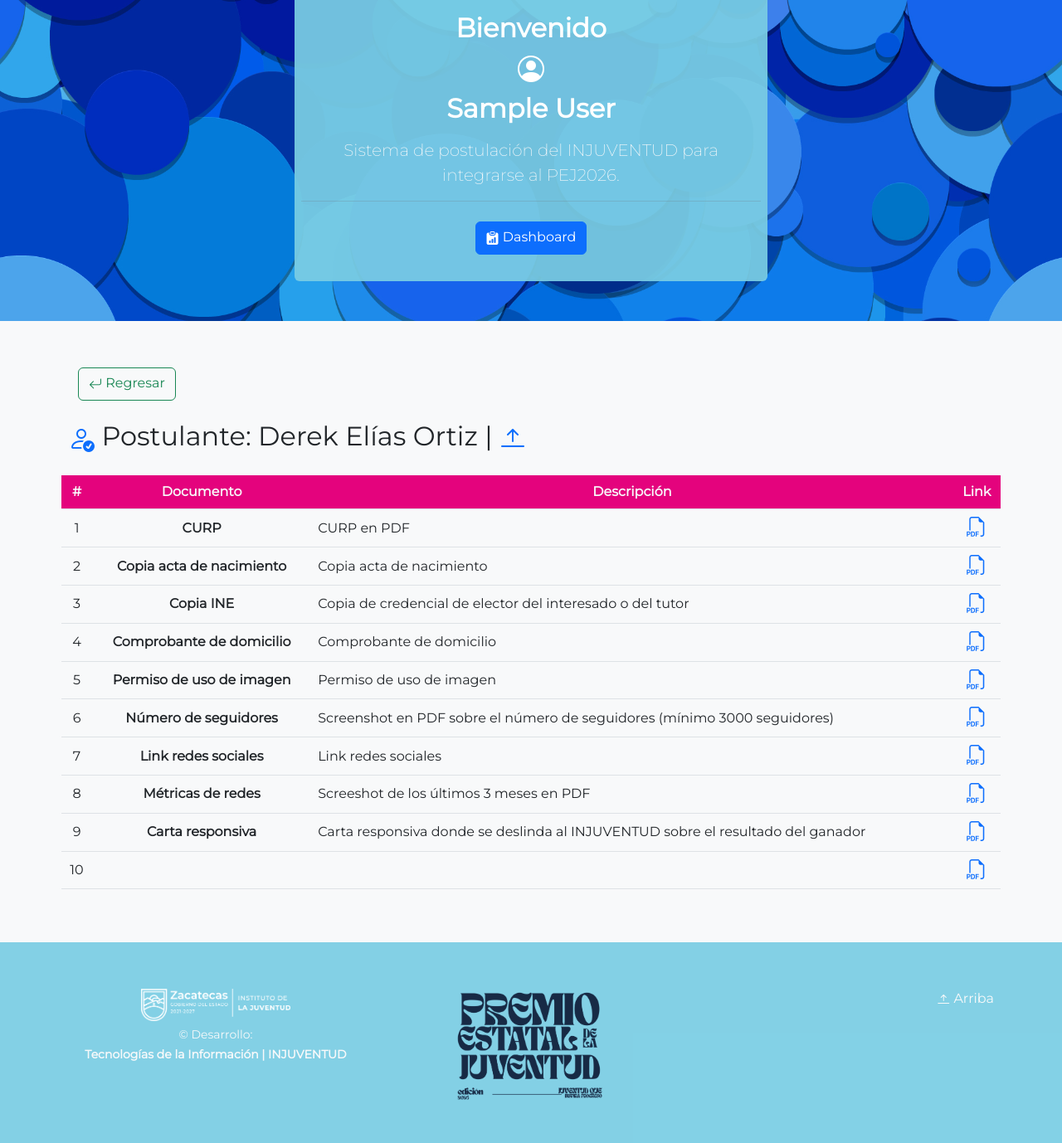
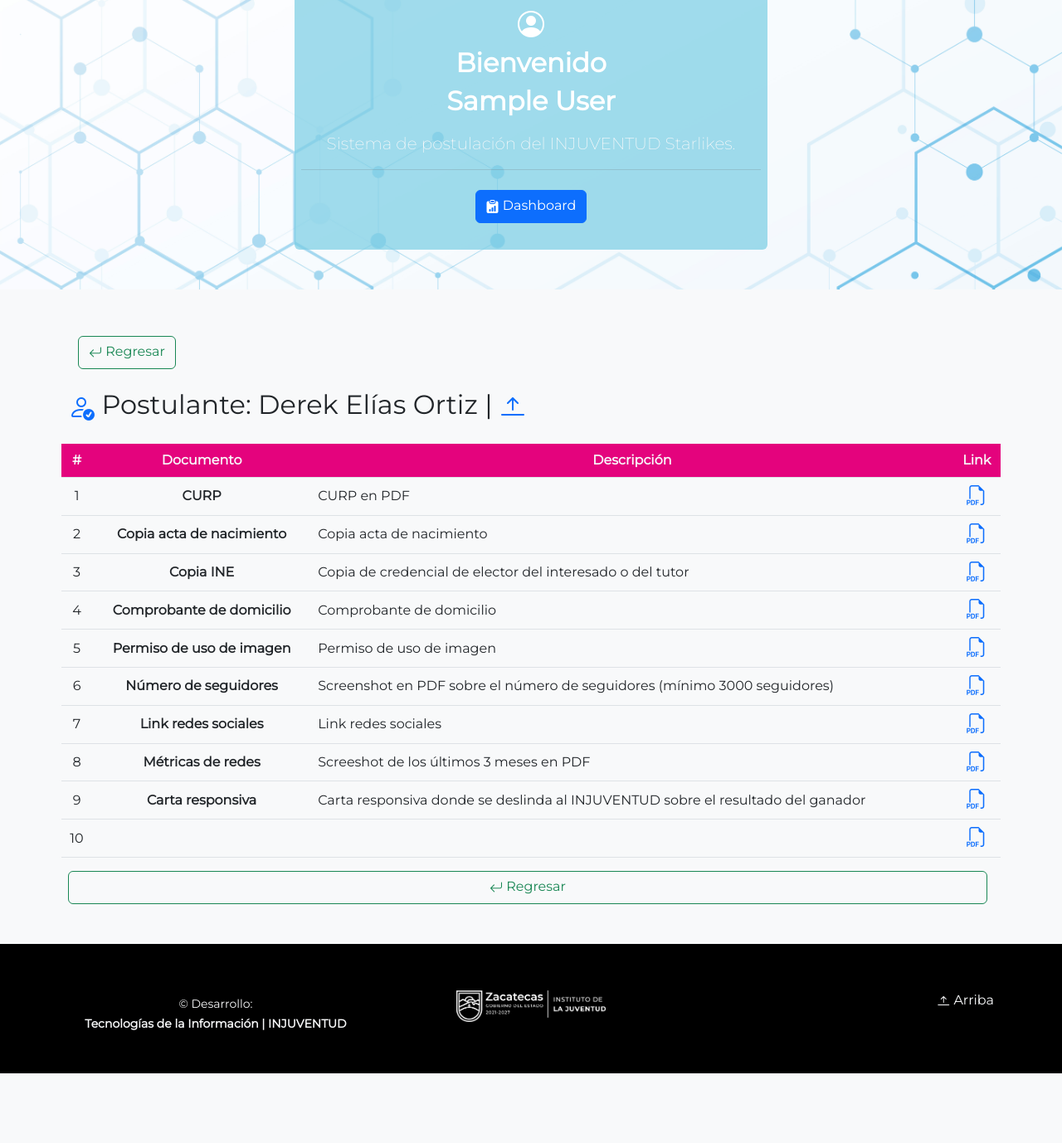
Before and after one commit to jesusrlv/straLikes, a PHP site: page /sistema/admin/listado_docs.php?id=651 in a window 1280 px wide. Shown: the part 534-1912 px from the top of the page at 83% size. After the commit the page ends 1828 px from the top, so only its background shows below. Run offline with PHP 8.4, Linux system fonts and the light colour scheme; the visitor is signed in with stand-in values (Sample User, id 1); data comes from the database, SQL or seed files in the repository; data that the repository does not hold is empty.

Commit message:
perfil de admin listo

```diff
--- a/sistema/admin/index_completados.php
+++ b/sistema/admin/index_completados.php
@@ -217,7 +217,7 @@ $perfil = $_SESSION['perfil'];
       <div class="row">
         <div class="col-sm-3 col-md-6 col-lg-4 mt-2">
           <p class="mb-0 mt-1 text-center"><small>&copy; Desarrollo:<br> <strong class="text-light">Tecnologías de la Información | INJUVENTUD</strong></small></p>
-          <!-- <p class="mb-0 text-center"><small><a href="/" style="text-decoration: none;" class="text-light">Gobierno del estado de Zacatecas</a>.</small></p> -->
+
         </div>
         <div class="col-sm-3 col-md-6 col-lg-4 mt-2 text-center">
           <img src="../../img/logo_white_02.png"  width="180" alt="">
--- a/sistema/admin/index_general.php
+++ b/sistema/admin/index_general.php
@@ -216,8 +216,6 @@ $perfil = $_SESSION['perfil'];
     </div>
   </div>
 
-
-
 </main>
 
 <footer class="text-light py-5 bg-dark">
@@ -226,7 +224,6 @@ $perfil = $_SESSION['perfil'];
       <div class="row">
         <div class="col-sm-3 col-md-6 col-lg-4 mt-2">
           <p class="mb-0 mt-1 text-center"><small>&copy; Desarrollo:<br> <strong class="text-light">Tecnologías de la Información | INJUVENTUD</strong></small></p>
-          <!-- <p class="mb-0 text-center"><small><a href="/" style="text-decoration: none;" class="text-light">Gobierno del estado de Zacatecas</a>.</small></p> -->
         </div>
         <div class="col-sm-3 col-md-6 col-lg-4 mt-2 text-center">
           <img src="../../img/logo_white_02.png" width="180" alt="">
@@ -274,5 +271,3 @@ $(document).ready(function () {
         });
     });
 </script>
-
-<!-- modal datos visualizar -->
--- a/sistema/admin/listado_docs.php
+++ b/sistema/admin/listado_docs.php
@@ -14,10 +14,10 @@ include('query/name.php');
     <meta charset="utf-8">
     <meta name="viewport" content="width=device-width, initial-scale=1">
     <meta name="description" content="">
-    <meta name="INJUVENTUD" content="PEJ2026">
+    <meta name="INJUVENTUD" content="Starlikes">
     <meta name="" content="">
     <link rel="icon" type="image/png" href="../../img/icon.ico" sizes="22x21">
-    <title>Perfil Admin | PEJ2026</title>
+    <title>Perfil Admin | Starlikes</title>
 
     <link rel="canonical" href="https://getbootstrap.com/docs/5.3/examples/album/">
 
@@ -27,7 +27,6 @@ include('query/name.php');
     <script src="https://code.jquery.com/jquery-3.6.3.js" integrity="sha256-nQLuAZGRRcILA+6dMBOvcRh5Pe310sBpanc6+QBmyVM=" crossorigin="anonymous"></script>
 
     <script src="../../js/files.js"></script>
-    <!-- <script src="../../js/index.js"></script> -->
 
      <!-- type font -->
      <link rel="preconnect" href="https://fonts.googleapis.com">
@@ -42,16 +41,14 @@ include('query/name.php');
         font-family: 'Montserrat', sans-serif;
       }
       #colorRounded{
-        background-color: rgba(122, 205, 228, 0.929);
+        background-color: rgba(122, 205, 228, 0.7);
       }
       #imgPortrait{
-        background-image: url('../../img/fondo_pej2026.jpg');
-
+        background-image: url('../../img/fondo_starlikes.jpg');
         object-fit: cover;
         background-position: auto 100%; /* Center the image */
         background-repeat: repeat;
         background-size: 100% auto; /* Resize the background image to cover the entire container */
-        /* background-position: center; */
         width:100%;
         height:100%;
       }
@@ -108,13 +105,7 @@ include('query/name.php');
       }
       /* buttons hover */
 
-      /* #botonesFiles:hover {
 
-        box-shadow: 0 10px 20px rgba(0,0,0,.1), 0 4px 8px rgba(0,0,0,.06);
-        transform: scale(1.03);
-        transition: width 0.8s, height 0.8s, transform 0.3s;
-
-      } */
       .card{
         box-shadow: 0 6px 10px rgba(0,0,0,.08), 0 0 6px rgba(0,0,0,.05);
       }
@@ -148,8 +139,6 @@ include('query/name.php');
         }
       }
     </style>
-
-
   </head>
   <body>
 
@@ -159,7 +148,7 @@ include('query/name.php');
     <div class="container">
       <a href="#" class="navbar-brand d-flex align-items-center">
         <img src="../../img/logo_injuventud_0.png" width="20" alt="" class="me-1">
-        <strong class="text-light" id="texto_">ADMINISTRADOR |  PEJ2026</strong>
+        <strong class="text-light" id="texto_">ADMINISTRADOR |  Starlikes</strong>
       </a>
       <a href="prcd/sort.php" type="button" class="btn btn-sm btn-outline-light"><i class="bi bi-door-open"></i> Salir</a>
     </div>
@@ -169,15 +158,14 @@ include('query/name.php');
 <main id="imgPortrait">
 
 <section class="text-center container">
-    <!-- <div class="row py-lg-5"  style="background-image: url('../../img/logo_consejo_05.png')"> -->
     <div class="row py-lg-5" >
       <div class="col-lg-6 col-md-8 mx-auto rounded p-2" id="colorRounded">
-        <h1 class="fw-light"><img src="../../img/logo_pej2025_01.png" alt="" width="100%" style="padding:10px; border-radius: 15px;"></h1>
+        <h1 class="fw-light"><img src="../../img/starlikes.png" alt="" width="100%" style="padding:10px; border-radius: 15px;"></h1>
+        <h2 class="fw-bold" style="color:white"><i class="bi bi-person-circle"></i></h2>
         <h2 class="fw-bold" style="color:white">Bienvenido</h2>
-        <h2 class="fw-bold" style="color:white"><i class="bi bi-person-circle"></i></h2>
         <h2 class="fw-bold" style="color:white"><?php echo $nombre ?></h2>
         <p id="resultSpan"></p>
-        <p class="lead text-light mt-2">Sistema de postulación del INJUVENTUD para integrarse al PEJ2026.</p>
+        <p class="lead text-light mt-2">Sistema de postulación del INJUVENTUD Starlikes.</p>
         <p>
           <hr class="text-secondary">
           <a href="#seccion_convocatoria" class="btn btn-primary my-2"><i class="bi bi-clipboard-data-fill"></i> Dashboard</a>
@@ -222,24 +210,23 @@ include('query/name.php');
         </table>
 
       </div><!-- row -->
+      <div class="d-grid gap-2">
+        <a href="javascript:history.back()" class="btn btn-outline-success me-2" type="button"><i class="bi bi-arrow-return-left"></i> Regresar</a>
+      </div>
     </div>
   </div>
-
-
-
 </main>
 
-<footer class="text-light py-5" style="background-color: rgba(122, 205, 228, 0.929)">
+<footer class="text-light py-5 bg-black" style="background-color: rgba(122, 205, 228, 0.929)">
   <div class="container">
     <div>
       <div class="row">
         <div class="col-sm-3 col-md-6 col-lg-4 mt-2">
-          <p class="mb-0 text-center"><img src="../../img/logo_white_02.png"  width="180" alt=""></p>
           <p class="mb-0 mt-1 text-center"><small>&copy; Desarrollo:<br> <strong class="text-light">Tecnologías de la Información | INJUVENTUD</strong></small></p>
-          <!-- <p class="mb-0 text-center"><small><a href="/" style="text-decoration: none;" class="text-light">Gobierno del estado de Zacatecas</a>.</small></p> -->
+
         </div>
         <div class="col-sm-3 col-md-6 col-lg-4 mt-2 text-center">
-              <img src="../../img/logo_pej2025_01.png" width="180" alt="">
+              <img src="../../img/logo_white_02.png"  width="180" alt="">
         </div>
         <div class="col-sm-3 col-md-6 col-lg-4 mt-2">
           <p class="float-end mb-1 text-center">
--- a/sistema/admin/query/lista_postulantes_completados2.php
+++ b/sistema/admin/query/lista_postulantes_completados2.php
@@ -11,7 +11,7 @@ $i = 0;
 while($rowCategoria=$resultadoCategorias->fetch_assoc()){
     $categoria = $rowCategoria['id'];
 
-    // 🔹 Contador participantes con 11 documentos
+    // 🔹 Contador participantes con 10 documentos
     $sqlCount = "
         SELECT u.id
         FROM usr u
@@ -19,7 +19,7 @@ while($rowCategoria=$resultadoCategorias->fetch_assoc()){
         WHERE u.categoria = '$categoria'
         AND u.perfil = 1
         GROUP BY u.id
-        HAVING COUNT(d.id_ext) = 11
+        HAVING COUNT(d.id_ext) = 10
     ";
     $resultCount = $conn->query($sqlCount);
     $total = $resultCount ? $resultCount->num_rows : 0;
@@ -79,7 +79,7 @@ while($rowCategoria=$resultadoCategorias->fetch_assoc()){
         $resultadoDoc = $conn->query($sqlDoc);
         $noDocs=$resultadoDoc->num_rows;
 
-        if($noDocs == 11){
+        if($noDocs == 10){
             $x++;
 
             echo '
--- a/sistema/admin/query/lista_postulantes_general2.php
+++ b/sistema/admin/query/lista_postulantes_general2.php
@@ -100,7 +100,7 @@ while($rowCategoria = $resultadoCategorias->fetch_assoc()){
                 ';
         if ($noDocs == 0) {
             echo '<span class="badge bg-danger">'.$noDocs.'</span>';
-        } else if ($noDocs < 11 && $noDocs > 0) {
+        } else if ($noDocs < 10 && $noDocs > 0) {
             echo '<span class="badge bg-warning">'.$noDocs.'</span>';
         }
         else {
--- a/sistema/admin/query/lista_postulantes_no_completados2.php
+++ b/sistema/admin/query/lista_postulantes_no_completados2.php
@@ -19,7 +19,7 @@ while($rowCategoria=$resultadoCategorias->fetch_assoc()){
         WHERE u.categoria = '$categoria'
         AND u.perfil = 1
         GROUP BY u.id
-        HAVING COUNT(d.id_ext) < 11
+        HAVING COUNT(d.id_ext) < 10
     ";
     $resultCount = $conn->query($sqlCount);
     $total = $resultCount ? $resultCount->num_rows : 0;
@@ -81,7 +81,7 @@ while($rowCategoria=$resultadoCategorias->fetch_assoc()){
         $resultadoDoc = $conn->query($sqlDoc);
         $noDocs=$resultadoDoc->num_rows;
 
-        if($noDocs < 11){
+        if($noDocs < 10){
             $x++;
 
             echo '
```
Also changed, not shown: sistema/admin/query/lista_postulantes_calificaciones2.php (+1 -14 lines).
